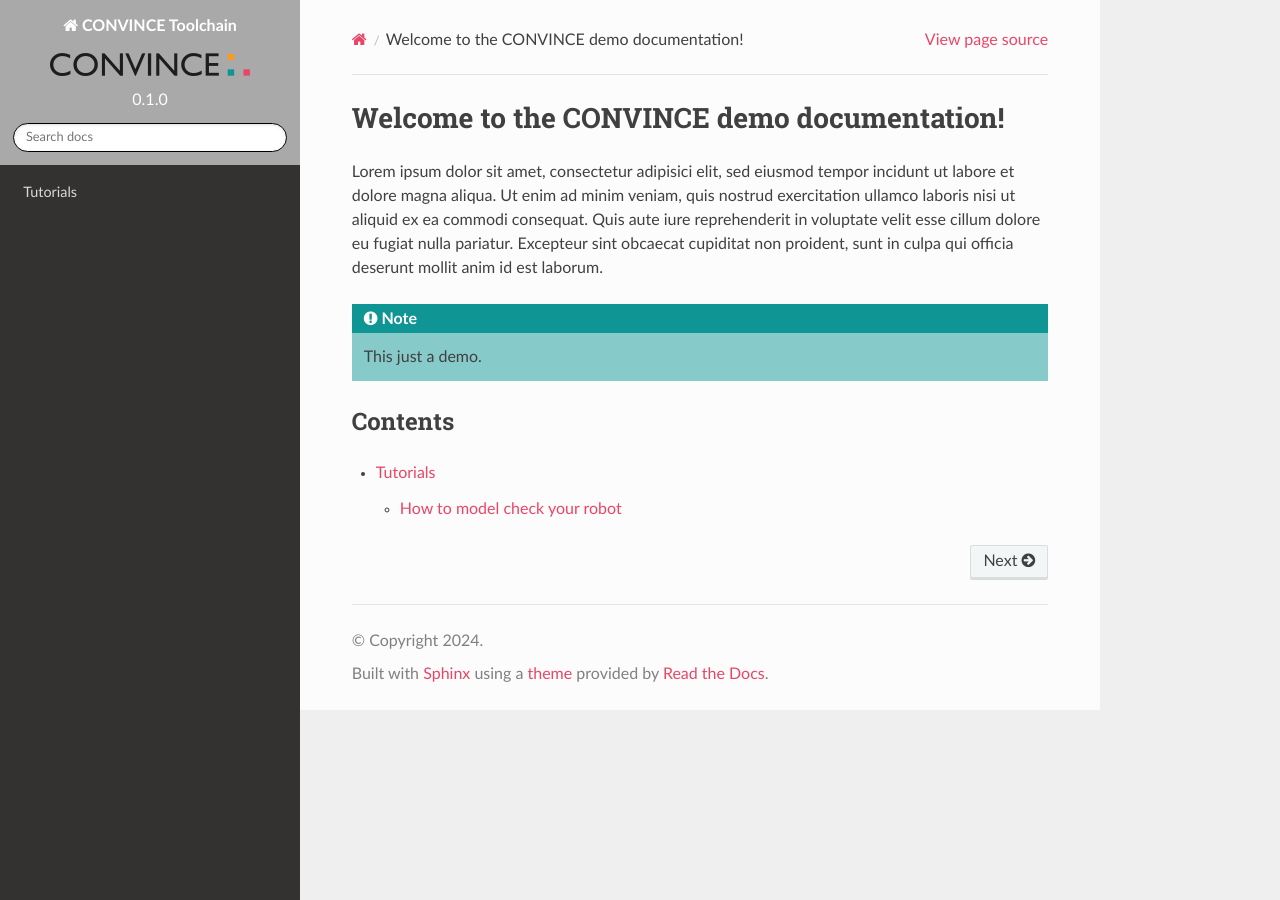
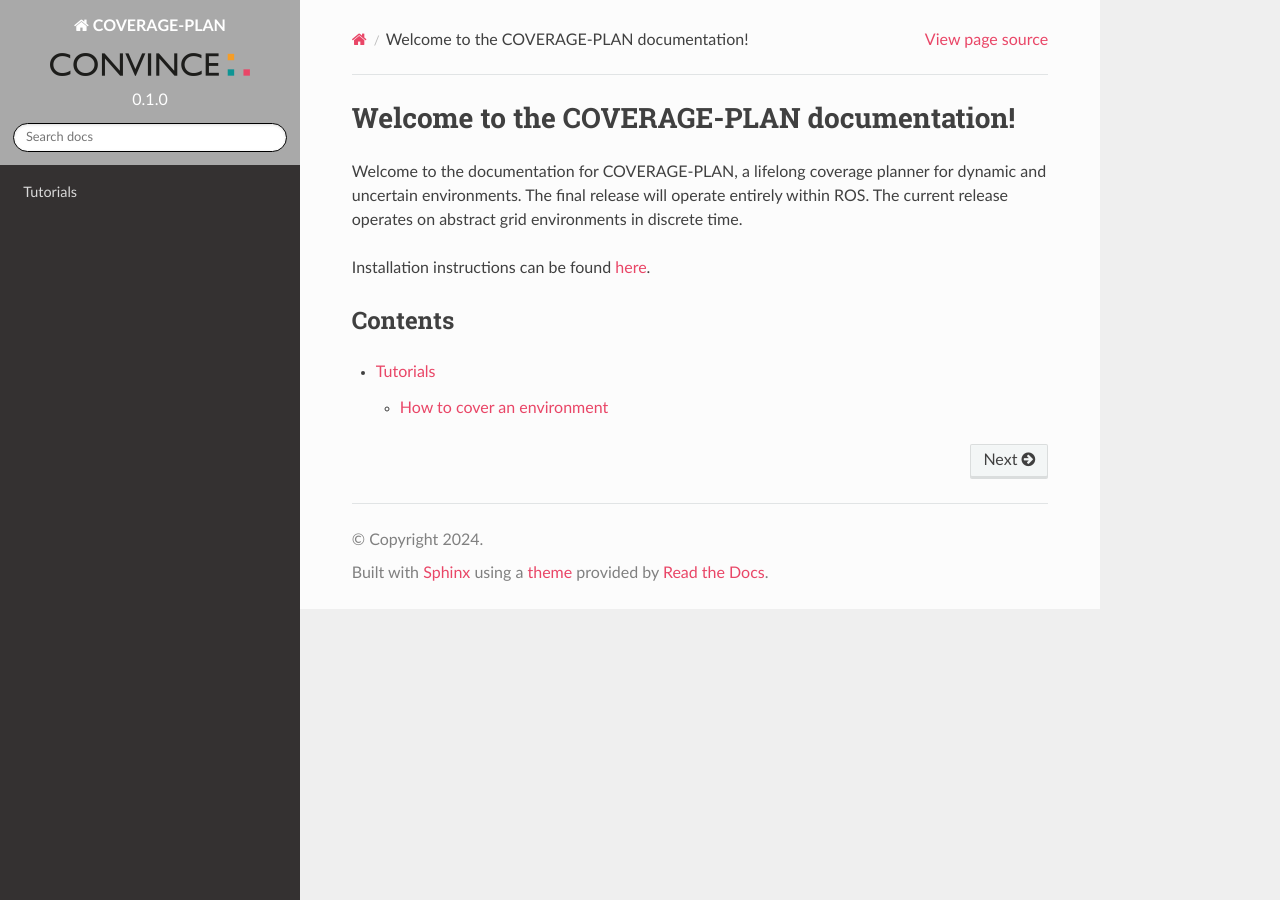
Before and after one commit to convince-project/coverage-plan, a Sphinx documentation site: the page built from docs/source/index.rst, in a window 1280 px wide. Built offline with Sphinx 7.4.7 and the Read the Docs theme 2.0.0, drawn with Linux system fonts in a browser that asks for light colours; pages that are not in the unit, such as notebooks, are missing from menus.

````diff
--- a/docs/source/conf.py
+++ b/docs/source/conf.py
@@ -2,7 +2,7 @@
 from cgitb import html
 # -- Project information
 
-project = 'CONVINCE Toolchain'
+project = 'COVERAGE-PLAN'
 copyright = '2024'
 author = 'CONVINCE Consortium'
 
--- a/docs/source/index.rst
+++ b/docs/source/index.rst
@@ -1,11 +1,11 @@
-Welcome to the CONVINCE demo documentation!
+Welcome to the COVERAGE-PLAN documentation!
 ===========================================
 
-Lorem ipsum dolor sit amet, consectetur adipisici elit, sed eiusmod tempor incidunt ut labore et dolore magna aliqua. Ut enim ad minim veniam, quis nostrud exercitation ullamco laboris nisi ut aliquid ex ea commodi consequat. Quis aute iure reprehenderit in voluptate velit esse cillum dolore eu fugiat nulla pariatur. Excepteur sint obcaecat cupiditat non proident, sunt in culpa qui officia deserunt mollit anim id est laborum.
+Welcome to the documentation for COVERAGE-PLAN, a lifelong coverage planner for dynamic and uncertain environments.
+The final release will operate entirely within ROS.
+The current release operates on abstract grid environments in discrete time.
 
-.. note::
-
-   This just a demo.
+Installation instructions can be found `here`_.
 
 Contents
 --------
@@ -14,3 +14,5 @@
 
    tutorials
    API/api
+
+.. _here: https://github.com/convince-project/coverage-plan/blob/main/README.md
--- a/docs/source/tutorials.rst
+++ b/docs/source/tutorials.rst
@@ -1,15 +1,7 @@
 Tutorials
 =========
 
-How to model check your robot
+How to cover an environment
 -----------------------------
 
-1. Install the necessary packages:
-```
-sudo apt install THAT
-```
-
-2. Run the model checker:
-```
-convince_toolchain -i model.scxml -o results.json
-```
+Do some stuff
````
Also changed, not shown: README.md (+1 -11 lines).
